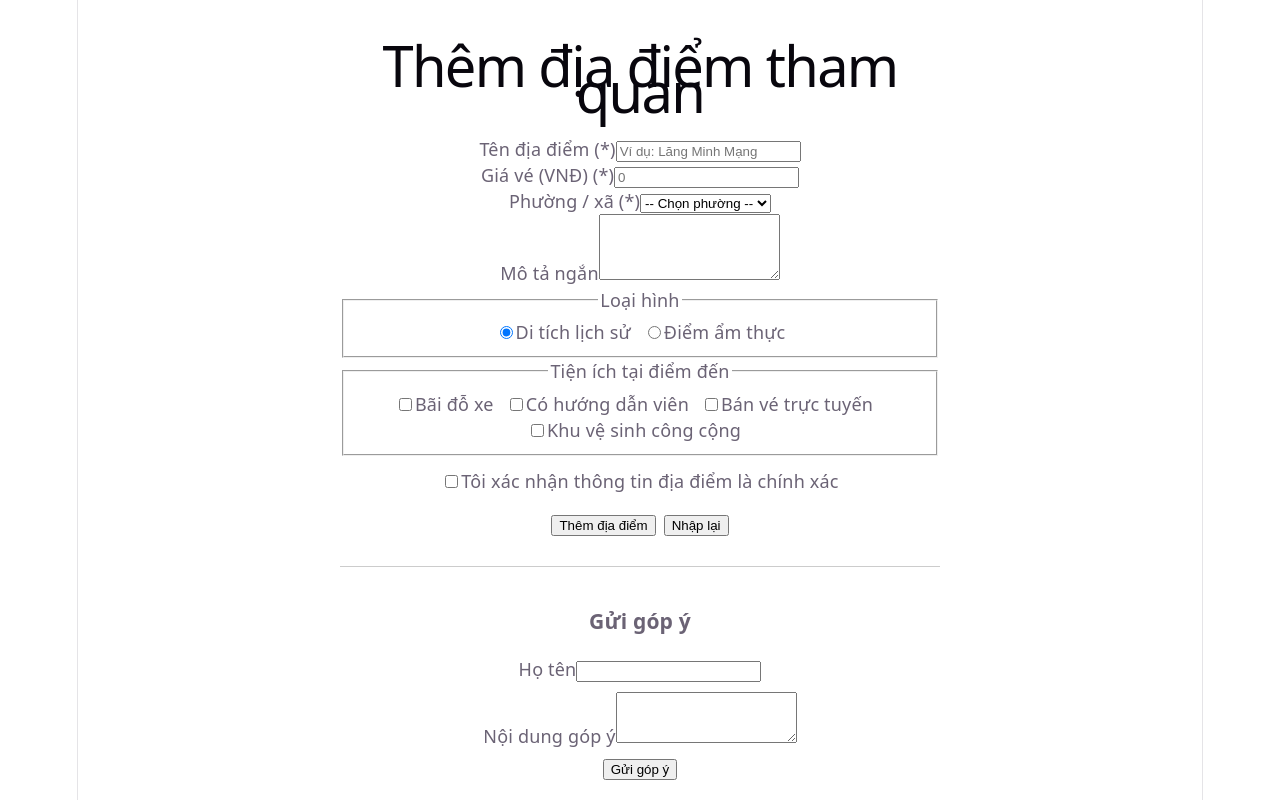
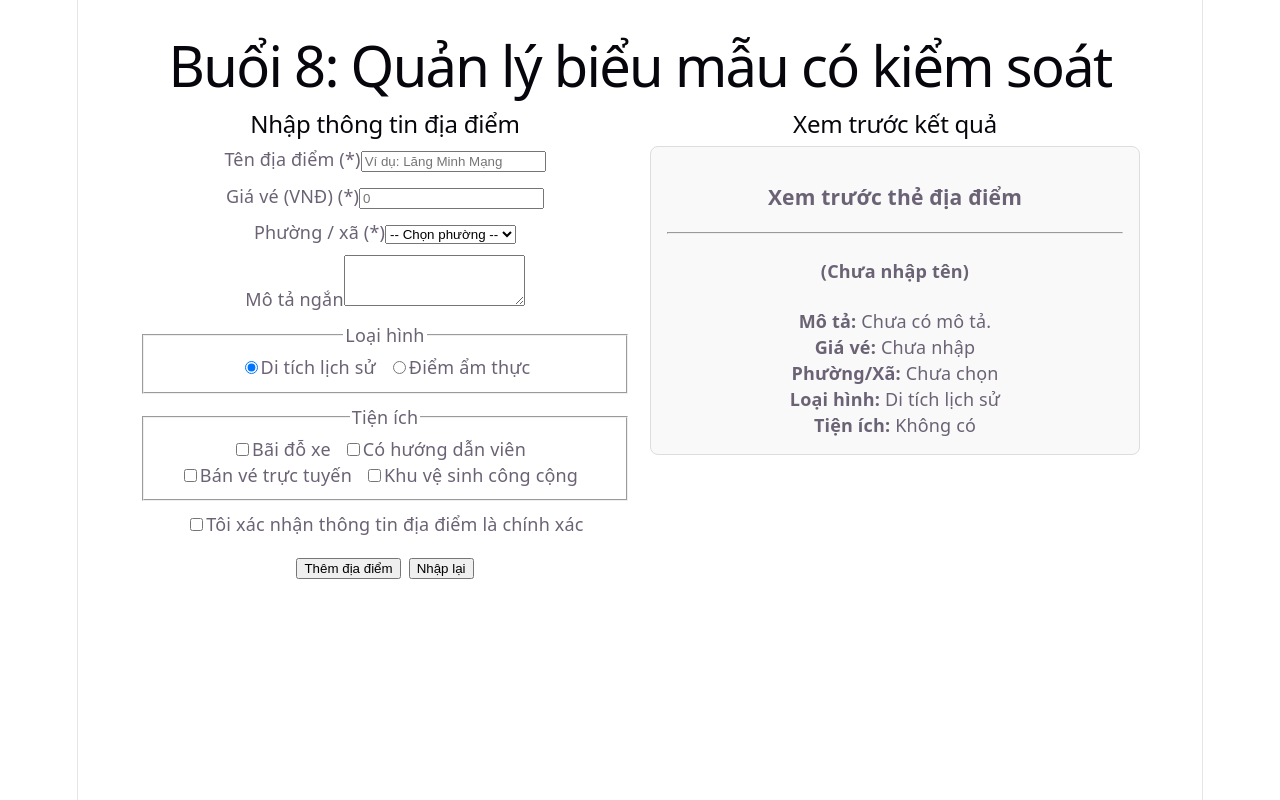
Before and after one commit to HoangSpring/phu-xuan-react, a React (Vite) app: page / in a window 1280 px wide. Built offline with nearby package versions, Linux system fonts and the light colour scheme.

Commit message:
buoi8-lab5: nang trang thai len cap cha va hien thi khung xem truoc realtime

```diff
--- a/src/App.tsx
+++ b/src/App.tsx
@@ -1,12 +1,10 @@
-import FormThemDiaDiem from './features/dia-diem/FormThemDiaDiem';
-import FormGopY from './features/gop-y/FormGopY';
+import TrangQuanLyDiaDiem from './features/dia-diem/TrangQuanLyDiaDiem';
 
 function App() {
   return (
-    <div style={{ padding: '20px', maxWidth: '600px', margin: '0 auto' }}>
-      <h1>Thêm địa điểm tham quan</h1>
-      <FormThemDiaDiem />
-      <FormGopY />
+    <div style={{ padding: '20px', maxWidth: '1000px', margin: '0 auto' }}>
+      <h1>Buổi 8: Quản lý biểu mẫu có kiểm soát</h1>
+      <TrangQuanLyDiaDiem />
     </div>
   );
 }
--- a/src/features/dia-diem/FormThemDiaDiem.jsx
+++ b/src/features/dia-diem/FormThemDiaDiem.jsx
@@ -1,15 +1,4 @@
-import { useState } from 'react';
 import { useForm } from '../../hooks/useForm';
-import { kiemChung } from './kiemChung';
-
-const GIA_TRI_BAN_DAU = {
-  ten: '',
-  moTa: '',
-  giaVe: '',
-  phuong: '',
-  loaiHinh: 'di-tich',
-  dongY: false,
-};
 
 const DS_TIEN_ICH = [
   { ma: 'bai-xe', ten: 'Bãi đỗ xe' },
@@ -18,7 +7,7 @@ const DS_TIEN_ICH = [
   { ma: 'khu-ve-sinh', ten: 'Khu vệ sinh công cộng' },
 ];
 
-export default function FormThemDiaDiem() {
+export default function FormThemDiaDiem({ duLieuBanDau, onChangeExternally, kiemChungFn }) {
   const {
     duLieu,
     trangThai,
@@ -27,21 +16,30 @@ export default function FormThemDiaDiem() {
     loiCuaO,
     xuLyGui,
     datLai,
-  } = useForm(GIA_TRI_BAN_DAU, kiemChung);
+  } = useForm(duLieuBanDau, kiemChungFn);
 
-  const [tienIch, setTienIch] = useState([]);
+  // Mỗi khi ô nhập thay đổi, ta cập nhật state hook và báo cho component cha
+  function xuLyThayDoiChung(e) {
+    xuLyThayDoi(e);
+    const { name, value, type, checked } = e.target;
+    const giatriMoi = type === 'checkbox' ? checked : value;
+    onChangeExternally(name, giatriMoi);
+  }
 
-  function xuLyTich(e) {
+  function xuLyTichTienIch(e) {
     const { value, checked } = e.target;
-    setTienIch((truoc) =>
-      checked ? [...truoc, value] : truoc.filter((m) => m !== value)
-    );
+    const tienIchHienTai = duLieu.tienIch || [];
+    const tienIchMoi = checked
+      ? [...tienIchHienTai, value]
+      : tienIchHienTai.filter((m) => m !== value);
+
+    onChangeExternally('tienIch', tienIchMoi);
+    xuLyThayDoi({ target: { name: 'tienIch', value: tienIchMoi, type: 'custom' } });
   }
 
   const guiForm = xuLyGui(async (gt) => {
     await new Promise((r) => setTimeout(r, 1200));
-    console.log('Dữ liệu đã gửi:', { ...gt, tienIch, giaVe: Number(gt.giaVe) });
-    setTienIch([]);
+    console.log('Dữ liệu hoàn tất:', gt);
   });
 
   return (
@@ -54,45 +52,36 @@ export default function FormThemDiaDiem() {
           name="ten"
           type="text"
           value={duLieu.ten}
-          onChange={xuLyThayDoi}
+          onChange={xuLyThayDoiChung}
           onBlur={xuLyRoiO}
           placeholder="Ví dụ: Lăng Minh Mạng"
-          aria-invalid={loiCuaO('ten') ? true : undefined}
         />
-        {loiCuaO('ten') && (
-          <p role="alert" className="thong-bao-loi" style={{ color: 'red' }}>
-            {loiCuaO('ten')}
-          </p>
-        )}
+        {loiCuaO('ten') && <p style={{ color: 'red', margin: '4px 0' }}>{loiCuaO('ten')}</p>}
       </div>
 
       {/* 2. Giá vé */}
-      <div className="truong">
+      <div className="truong" style={{ marginTop: '10px' }}>
         <label htmlFor="giaVe">Giá vé (VNĐ) (*)</label>
         <input
           id="giaVe"
           name="giaVe"
           type="number"
           value={duLieu.giaVe}
-          onChange={xuLyThayDoi}
+          onChange={xuLyThayDoiChung}
           onBlur={xuLyRoiO}
           placeholder="0"
         />
-        {loiCuaO('giaVe') && (
-          <p role="alert" className="thong-bao-loi" style={{ color: 'red' }}>
-            {loiCuaO('giaVe')}
-          </p>
-        )}
+        {loiCuaO('giaVe') && <p style={{ color: 'red', margin: '4px 0' }}>{loiCuaO('giaVe')}</p>}
       </div>
 
       {/* 3. Phường / xã */}
-      <div className="truong">
+      <div className="truong" style={{ marginTop: '10px' }}>
         <label htmlFor="phuong">Phường / xã (*)</label>
         <select
           id="phuong"
           name="phuong"
           value={duLieu.phuong}
-          onChange={xuLyThayDoi}
+          onChange={xuLyThayDoiChung}
           onBlur={xuLyRoiO}
         >
           <option value="">-- Chọn phường --</option>
@@ -101,27 +90,23 @@ export default function FormThemDiaDiem() {
           <option value="thuy-bieu">Thuỷ Biều</option>
           <option value="vy-da">Vỹ Dạ</option>
         </select>
-        {loiCuaO('phuong') && (
-          <p role="alert" className="thong-bao-loi" style={{ color: 'red' }}>
-            {loiCuaO('phuong')}
-          </p>
-        )}
+        {loiCuaO('phuong') && <p style={{ color: 'red', margin: '4px 0' }}>{loiCuaO('phuong')}</p>}
       </div>
 
-      {/* 4. Mô tả ngắn */}
-      <div className="truong">
+      {/* 4. Mô tả */}
+      <div className="truong" style={{ marginTop: '10px' }}>
         <label htmlFor="moTa">Mô tả ngắn</label>
         <textarea
           id="moTa"
           name="moTa"
-          rows={4}
+          rows={3}
           value={duLieu.moTa}
-          onChange={xuLyThayDoi}
+          onChange={xuLyThayDoiChung}
         />
       </div>
 
-      {/* 5. Nhóm nút chọn Loại hình */}
-      <fieldset>
+      {/* 5. Loại hình */}
+      <fieldset style={{ marginTop: '10px' }}>
         <legend>Loại hình</legend>
         <label>
           <input
@@ -129,7 +114,7 @@ export default function FormThemDiaDiem() {
             type="radio"
             value="di-tich"
             checked={duLieu.loaiHinh === 'di-tich'}
-            onChange={xuLyThayDoi}
+            onChange={xuLyThayDoiChung}
           />
           Di tích lịch sử
         </label>
@@ -139,70 +124,51 @@ export default function FormThemDiaDiem() {
             type="radio"
             value="am-thuc"
             checked={duLieu.loaiHinh === 'am-thuc'}
-            onChange={xuLyThayDoi}
+            onChange={xuLyThayDoiChung}
           />
           Điểm ẩm thực
         </label>
       </fieldset>
 
-      {/* 6. Nhóm hộp kiểm Tiện ích */}
-      <fieldset>
-        <legend>Tiện ích tại điểm đến</legend>
+      {/* 6. Tiện ích */}
+      <fieldset style={{ marginTop: '10px' }}>
+        <legend>Tiện ích</legend>
         {DS_TIEN_ICH.map((ti) => (
           <label key={ti.ma} style={{ marginRight: '12px', display: 'inline-block' }}>
             <input
               type="checkbox"
               value={ti.ma}
-              checked={tienIch.includes(ti.ma)}
-              onChange={xuLyTich}
+              checked={(duLieu.tienIch || []).includes(ti.ma)}
+              onChange={xuLyTichTienIch}
             />
             {ti.ten}
           </label>
         ))}
       </fieldset>
 
-      {/* 7. Hộp kiểm đơn Xác nhận */}
-      <div className="truong" style={{ marginTop: '12px' }}>
+      {/* 7. Đồng ý */}
+      <div className="truong" style={{ marginTop: '10px' }}>
         <label>
           <input
             name="dongY"
             type="checkbox"
             checked={duLieu.dongY}
-            onChange={xuLyThayDoi}
+            onChange={xuLyThayDoiChung}
           />
           Tôi xác nhận thông tin địa điểm là chính xác
         </label>
-        {loiCuaO('dongY') && (
-          <p role="alert" className="thong-bao-loi" style={{ color: 'red' }}>
-            {loiCuaO('dongY')}
-          </p>
-        )}
+        {loiCuaO('dongY') && <p style={{ color: 'red', margin: '4px 0' }}>{loiCuaO('dongY')}</p>}
       </div>
 
-      {/* Thông báo trạng thái gửi */}
       {trangThai === 'thanh-cong' && (
-        <p className="thong-bao-thanh-cong" role="status" style={{ color: 'green' }}>
-          Đã thêm địa điểm thành công!
-        </p>
-      )}
-      {trangThai === 'that-bai' && (
-        <p className="thong-bao-loi" role="alert" style={{ color: 'red' }}>
-          Có lỗi khi gửi, vui lòng thử lại.
-        </p>
+        <p style={{ color: 'green', marginTop: '10px' }}>Thêm địa điểm thành công!</p>
       )}
 
       <div style={{ marginTop: '16px' }}>
         <button type="submit" disabled={trangThai === 'dang-gui'}>
           {trangThai === 'dang-gui' ? 'Đang lưu...' : 'Thêm địa điểm'}
         </button>
-        <button
-          type="button"
-          style={{ marginLeft: '8px' }}
-          onClick={() => {
-            datLai();
-            setTienIch([]);
-          }}
-        >
+        <button type="button" onClick={datLai} style={{ marginLeft: '8px' }}>
           Nhập lại
         </button>
       </div>
--- /dev/null
+++ b/src/features/dia-diem/KhungXemTruoc.jsx
@@ -0,0 +1,38 @@
+export default function KhungXemTruoc({ duLieu }) {
+  return (
+    <div
+      style={{
+        border: '1px solid #ddd',
+        borderRadius: '8px',
+        padding: '16px',
+        backgroundColor: '#f9f9f9',
+      }}
+    >
+      <h3>Xem trước thẻ địa điểm</h3>
+      <hr />
+      <h4>{duLieu.ten || '(Chưa nhập tên)'}</h4>
+      <p>
+        <strong>Mô tả:</strong> {duLieu.moTa || 'Chưa có mô tả.'}
+      </p>
+      <p>
+        <strong>Giá vé:</strong>{' '}
+        {duLieu.giaVe !== ''
+          ? `${Number(duLieu.giaVe).toLocaleString('vi-VN')} VNĐ`
+          : 'Chưa nhập'}
+      </p>
+      <p>
+        <strong>Phường/Xã:</strong> {duLieu.phuong || 'Chưa chọn'}
+      </p>
+      <p>
+        <strong>Loại hình:</strong>{' '}
+        {duLieu.loaiHinh === 'di-tich' ? 'Di tích lịch sử' : 'Điểm ẩm thực'}
+      </p>
+      <p>
+        <strong>Tiện ích:</strong>{' '}
+        {duLieu.tienIch && duLieu.tienIch.length > 0
+          ? duLieu.tienIch.join(', ')
+          : 'Không có'}
+      </p>
+    </div>
+  );
+}
--- /dev/null
+++ b/src/features/dia-diem/TrangQuanLyDiaDiem.jsx
@@ -0,0 +1,42 @@
+import { useState } from 'react';
+import FormThemDiaDiem from './FormThemDiaDiem';
+import KhungXemTruoc from './KhungXemTruoc';
+import { kiemChung } from './kiemChung';
+
+const GIA_TRI_BAN_DAU = {
+  ten: '',
+  moTa: '',
+  giaVe: '',
+  phuong: '',
+  loaiHinh: 'di-tich',
+  tienIch: [],
+  dongY: false,
+};
+
+export default function TrangQuanLyDiaDiem() {
+  const [duLieuForm, setDuLieuForm] = useState(GIA_TRI_BAN_DAU);
+
+  function xuLyThayDoiTrucTiep(tenTruong, giaTri) {
+    setDuLieuForm((truoc) => ({
+      ...truoc,
+      [tenTruong]: giaTri,
+    }));
+  }
+
+  return (
+    <div style={{ display: 'grid', gridTemplateColumns: '1fr 1fr', gap: '20px' }}>
+      <div>
+        <h2>Nhập thông tin địa điểm</h2>
+        <FormThemDiaDiem
+          duLieuBanDau={GIA_TRI_BAN_DAU}
+          onChangeExternally={xuLyThayDoiTrucTiep}
+          kiemChungFn={kiemChung}
+        />
+      </div>
+      <div>
+        <h2>Xem trước kết quả</h2>
+        <KhungXemTruoc duLieu={duLieuForm} />
+      </div>
+    </div>
+  );
+}
```
Also changed, not shown: 1790300973469_187145961479478437_7299097511803627638_611b66a26f299002717ee96373a6fb45.jpg (added).
